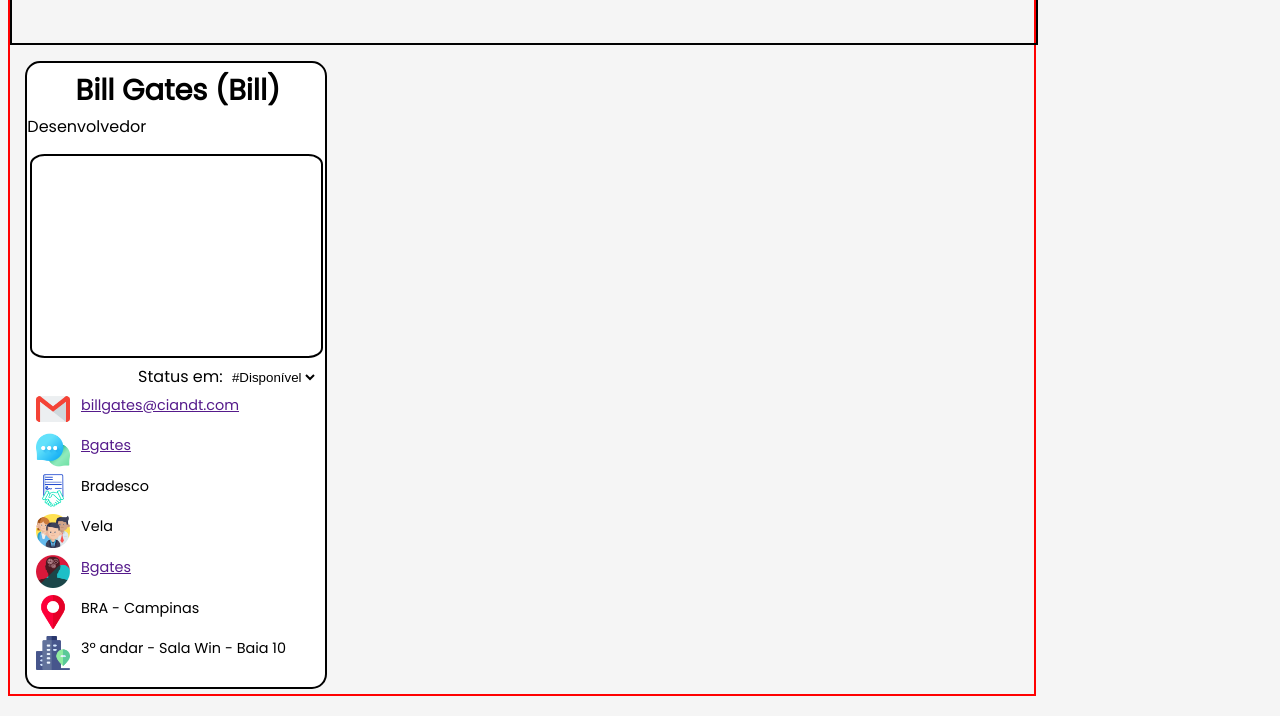
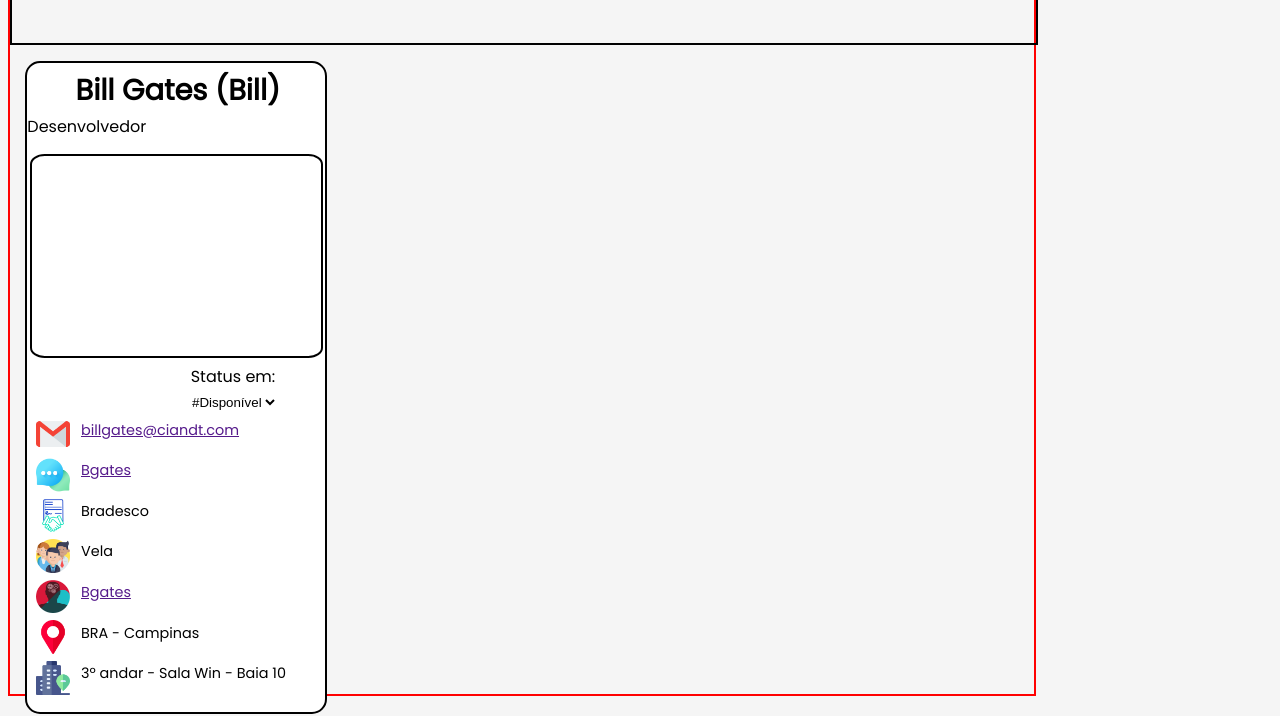
Before and after one commit to CaioHenrique19/ProjetoPeople, a website: page FRONTEND/src/perfil.html in a window 1280 px wide. Shown: the part 84-800 px from the top of the page. Drawn offline with Linux system fonts and the light colour scheme; files whose address does not match are found by name.

Commit message:
Alteração no Style.css e perfil.html

```diff
--- a/FRONTEND/public/styles/style.css
+++ b/FRONTEND/public/styles/style.css
@@ -46,7 +46,7 @@ header{
 }
 .div-status{
    /* border: 2px solid #1efd01;*/
-    width: 63%;
+    width: 60%;
     float: right;
     margin: 1%;
 }
```
Also changed, not shown: FRONTEND/src/perfil.html (+0 -8 lines).
